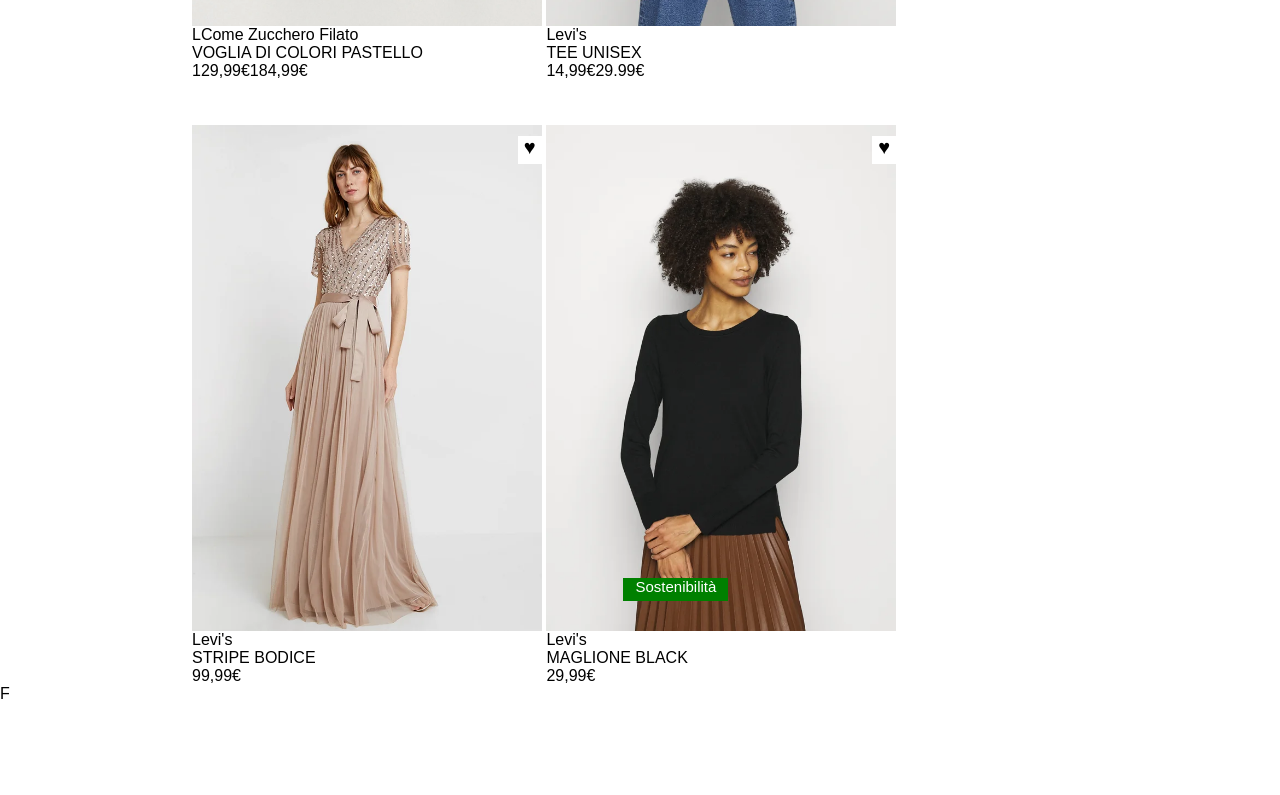
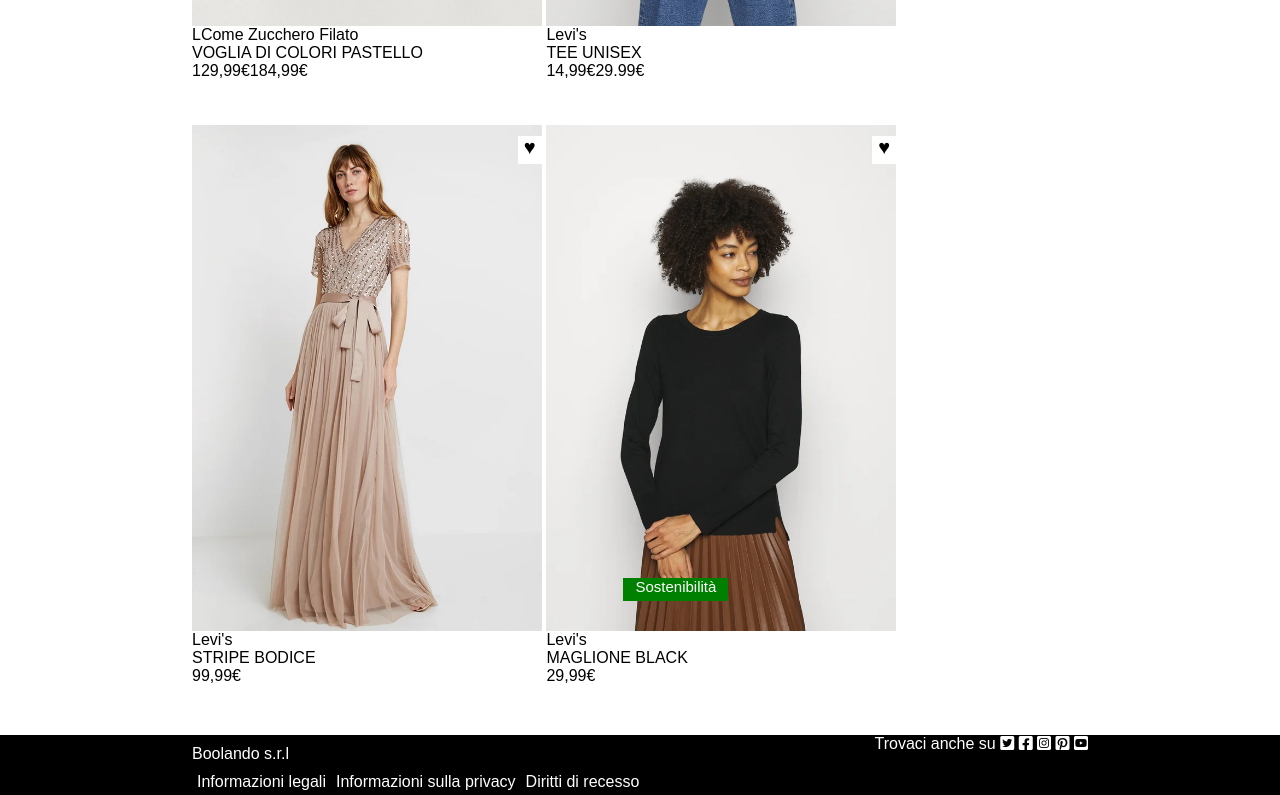
Before and after one commit to mikzanco/html-css-boolando, a plain HTML site: page index.html in a window 1280 px wide. Shown: the part 1128-1923 px from the top of the page. Before the commit the page ends 1831 px from the top, so only its background shows below. Drawn offline with Linux system fonts and the light colour scheme.

Commit message:
[add] footer

```diff
--- a/css/style.css
+++ b/css/style.css
@@ -68,6 +68,7 @@ header .menu ul a{
 
 main .container .row{
   display: flex;
+  padding-top: 80px;
 }
 
 .product{
@@ -139,9 +140,54 @@ main .container .row{
 .a{
   display: block;
   width: 100%;
-  height: auto;
+  /* height: auto; */
 }
 
 .product:hover .overlay {
   opacity: 1;
 }
+
+
+/* FOOTER */
+
+footer{
+  margin-top: 50px;
+  height: 60px;
+  background-color: black;
+  color: white;
+  display: flex;
+}
+
+footer .container{
+  display: flex;
+  justify-content: space-between;
+}
+
+footer .menu, .name{
+  padding-top: 10px;
+}
+
+footer .menu ul{
+  list-style: none;
+  display: flex;
+  color: white;
+
+}
+
+footer .menu ul li{
+  margin: 0 5px;
+}
+
+footer .menu ul a{
+  color: white;
+  text-decoration: none;
+}
+
+footer .menu ul li a:hover{
+  color: rgb(243, 7, 7);
+  text-decoration: underline;
+}
+
+footer i{
+  color: white;
+}
--- a/index.html
+++ b/index.html
@@ -123,21 +123,30 @@
             <div class="price"><span class="price-now">29,99&euro;</span></div>
           </div>
         </div>
-
-
-
-
-
-
-
-
     </div>
-
-
-
   </main>
 
-  <footer>F</footer>
+  <footer>
+    <div class="container">
+      <div class="name">Boolando s.r.l
+        <div class="menu">
+          <ul>
+            <li><a href="#">Informazioni legali</a></li>
+            <li><a href="#">Informazioni sulla privacy</a></li>
+            <li><a href="#">Diritti di recesso</a></li>
+          </ul>
+        </div>
+      </div>
+      <div class="social">
+        <span>Trovaci anche su</span>
+        <i class="fa-brands fa-square-twitter"></i>
+        <i class="fa-brands fa-square-facebook"></i>
+        <i class="fa-brands fa-square-instagram"></i>
+        <i class="fa-brands fa-square-pinterest"></i>
+        <i class="fa-brands fa-square-youtube"></i>
+      </div>
+    </div>
+  </footer>
 
 </body>
 </html>
```
